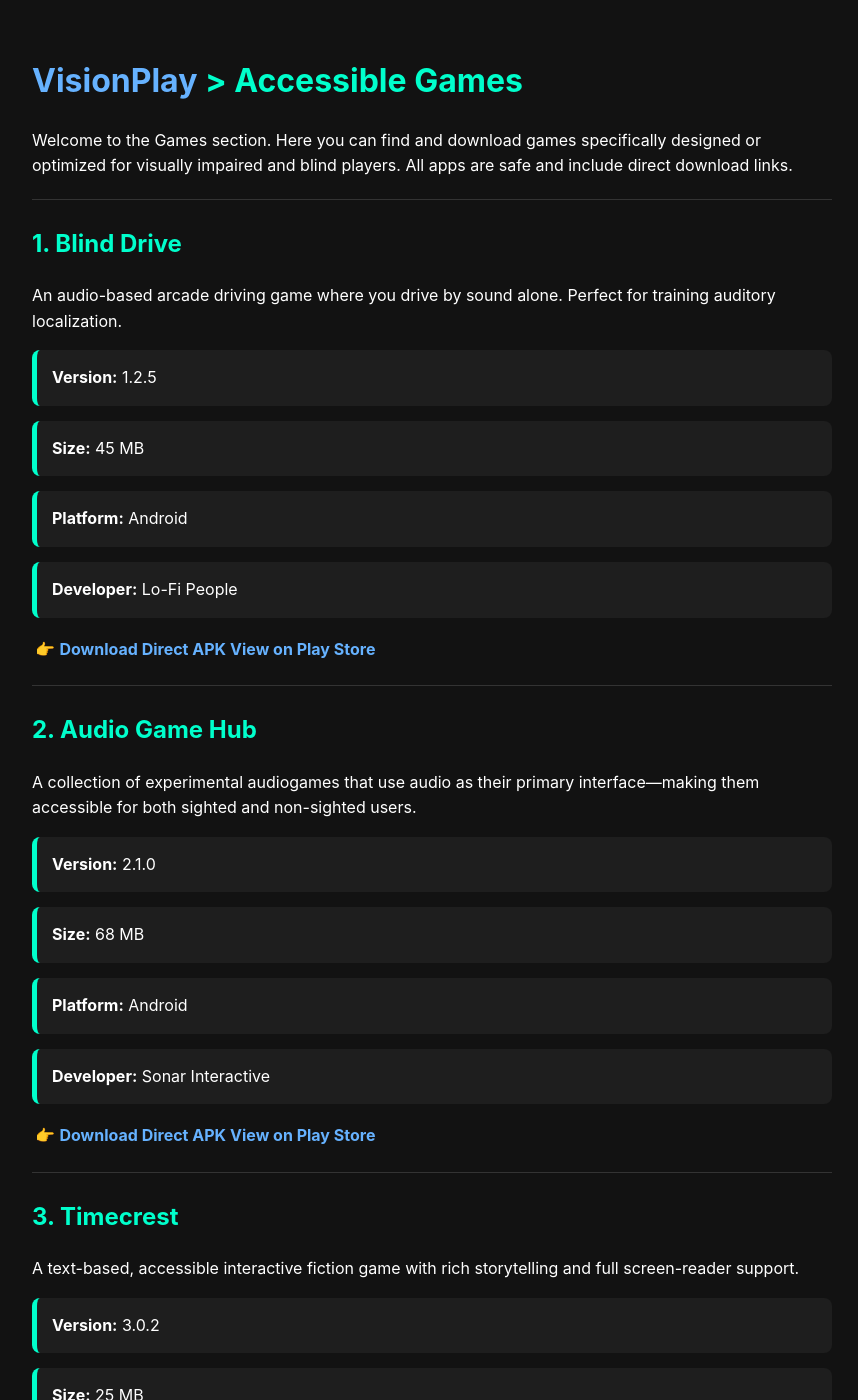
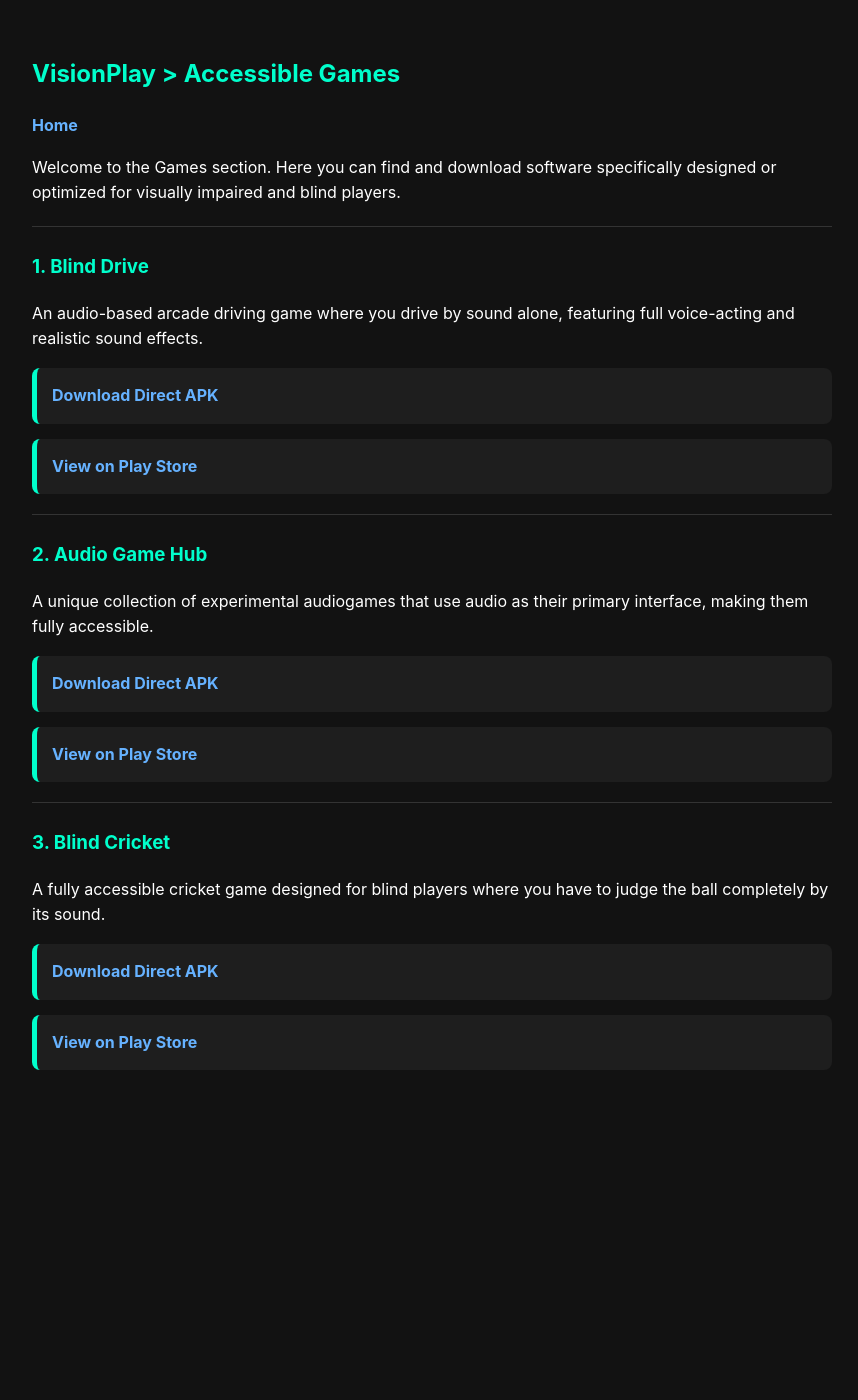
Before and after one commit to abhishekdey-hub/VisionPlay, a Jekyll site: the page built from games/index.md, in a window 1280 px wide and 1400 px high. Shown: the whole window, without its empty margins (208-1066 px from the left). Built offline with Jekyll 4.4.1, drawn with Linux system fonts in a browser that asks for light colours; some of the changed text lies outside the part shown.

Commit message:
Update index.md

```diff
--- a/games/index.md
+++ b/games/index.md
@@ -1,56 +1,36 @@
 ---
 layout: default
 title: Accessible Games - VisionPlay
-description: Download fully accessible games designed for visually impaired and blind users.
-keywords: accessible games, blind games, audio games, visionplay, apk download
+description: Download high-quality accessible games and audio games specially designed for blind and visually impaired players.
+keywords: accessible games, blind games, audio games, android games, talkback games, VisionPlay
+language: en
 ---
 
-# [VisionPlay](../) > Accessible Games
+## VisionPlay > Accessible Games
+[Home](../)
 
-Welcome to the Games section. Here you can find and download games specifically designed or optimized for visually impaired and blind players. All apps are safe and include direct download links.
+Welcome to the Games section. Here you can find and download software specifically designed or optimized for visually impaired and blind players.
 
 ---
 
-## 1. Blind Drive
-An audio-based arcade driving game where you drive by sound alone. Perfect for training auditory localization.
+### 1. Blind Drive
+An audio-based arcade driving game where you drive by sound alone, featuring full voice-acting and realistic sound effects.
 
-* **Version:** 1.2.5
-* **Size:** 45 MB
-* **Platform:** Android
-* **Developer:** Lo-Fi People
-
-👉 [Download Direct APK](https://example.com/downloads/blind-drive.apk) | [View on Play Store](https://play.google.com/store)
+* [Download Direct APK](https://example.com/downloads/blind-drive.apk)
+* [View on Play Store](https://play.google.com/store/apps/details?v=com.lofigames.blinddrive)
 
 ---
 
-## 2. Audio Game Hub
-A collection of experimental audiogames that use audio as their primary interface—making them accessible for both sighted and non-sighted users.
+### 2. Audio Game Hub
+A unique collection of experimental audiogames that use audio as their primary interface, making them fully accessible.
 
-* **Version:** 2.1.0
-* **Size:** 68 MB
-* **Platform:** Android
-* **Developer:** Sonar Interactive
-
-👉 [Download Direct APK](https://example.com/downloads/audio-game-hub.apk) | [View on Play Store](https://play.google.com/store)
+* [Download Direct APK](https://example.com/downloads/audio-game-hub.apk)
+* [View on Play Store](https://play.google.com/store/apps/details?v=com.sonnar.audiogamehub)
 
 ---
 
-## 3. Timecrest
-A text-based, accessible interactive fiction game with rich storytelling and full screen-reader support.
+### 3. Blind Cricket
+A fully accessible cricket game designed for blind players where you have to judge the ball completely by its sound.
 
-* **Version:** 3.0.2
-* **Size:** 25 MB
-* **Platform:** Android / iOS
-* **Developer:** Sneaky Crab
-
-👉 [Download Direct APK](https://example.com/downloads/timecrest.apk)
-
----
-
-### 💡 How to Install APKs on Android:
-1. Click the **Download Direct APK** link above.
-2. Once downloaded, open the `.apk` file.
-3. If prompted, enable **"Allow installation from unknown sources"** in your device settings.
-4. Tap **Install** and enjoy!
-
-[← Back to Main Menu](../)
+* [Download Direct APK](https://example.com/downloads/blind-cricket.apk)
+* [View on Play Store](https://play.google.com/store)
```
